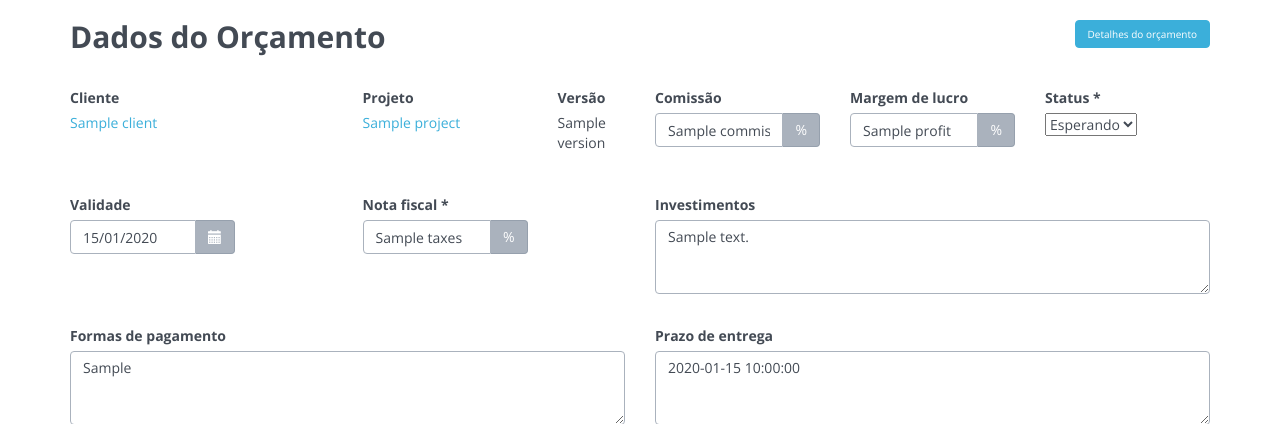
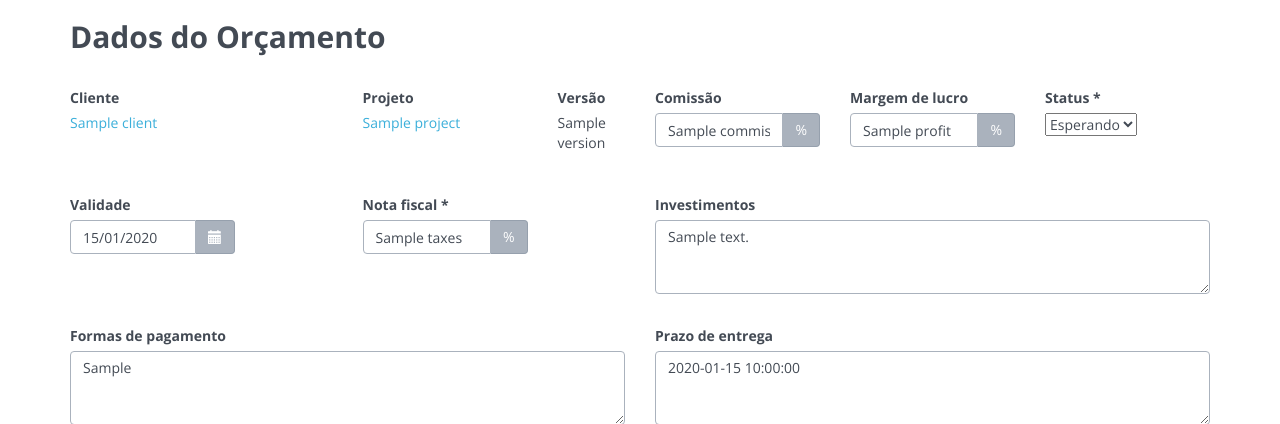
Before and after one commit to Coderockr/orcamentos, a PHP site: template views/quote/edit.twig in a window 1280 px wide. Shown: the part 110-534 px from the top of the page. Run offline with PHP 8.4, Linux system fonts and the light colour scheme; the template is opened without the code that fills it: most values are stand-ins (such as "Sample title", 1, 10 or a date in 2020); some libraries are stand-ins or nearby versions.

Commit message:
Retirado o botao de detalhes na tela de editar quote fixes #44

```diff
--- a/views/quote/edit.twig
+++ b/views/quote/edit.twig
@@ -5,9 +5,6 @@
         <h3>Dados do Orçamento</h4>
     </div>
     <div class="col-md-3">
-        {% if quote.id is defined %}
-            <a href="/quote/detail/{{ quote.id }}" class="btn btn-primary pull-right small" title="Detalhes do orçamento">Detalhes do orçamento</a>
-        {% endif %}
 
     </div>
 </div>
```
